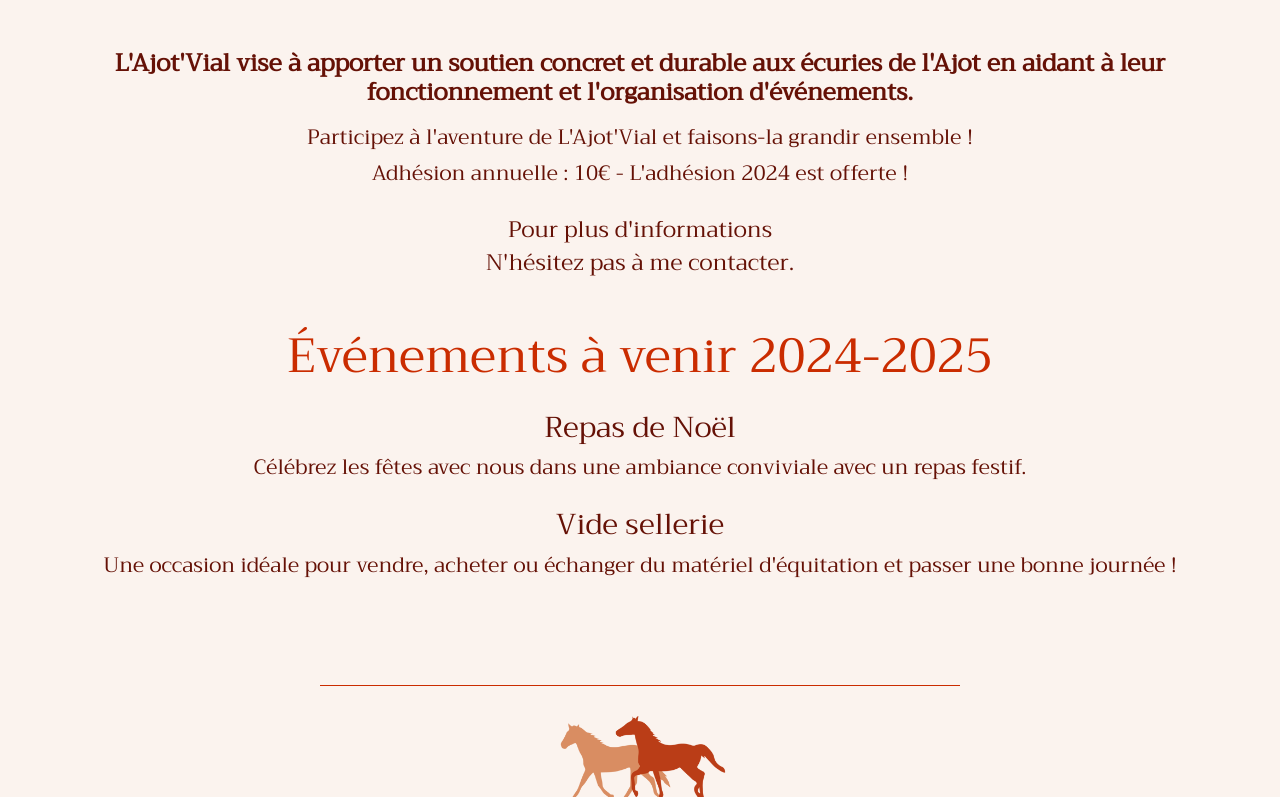
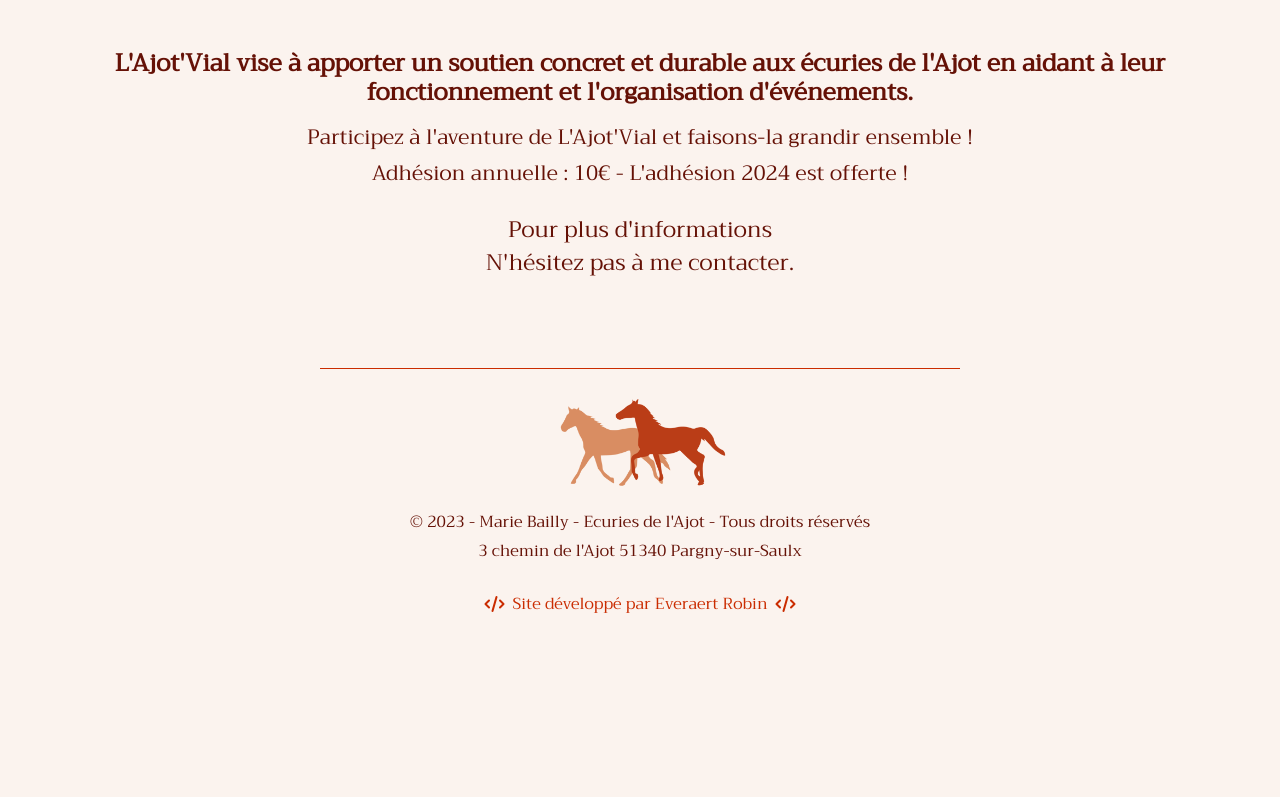
Before and after one commit to robin-everaert/ecuriesdelajot, a React (Create React App) app: page /association in a window 1280 px wide. Shown: the part 418-1215 px from the top of the page. After the commit the page ends 1071 px from the top, so only its background shows below. Built offline with nearby package versions, Linux system fonts and the light colour scheme.

Commit message:
association page updated

```diff
--- a/src/components/pages/Association.js
+++ b/src/components/pages/Association.js
@@ -20,7 +20,7 @@ const Association = () => {
                     </div>
                 </section>
 
-                <section className="row">
+                {/* <section className="row">
                     <h1 className="text-center mt-5">Événements à venir 2024-2025</h1>
                     <div className="col-12 txt-container text-center">
                         <h3 className="mt-3 mb-2">Repas de Noël</h3>
@@ -28,7 +28,7 @@ const Association = () => {
                         <h3 className="mt-4 mb-2">Vide sellerie</h3>
                         <p>Une occasion idéale pour vendre, acheter ou échanger du matériel d'équitation et passer une bonne journée !</p>
                     </div>
-                </section>
+                </section> */}
             </div>
         </main>
     );
```
